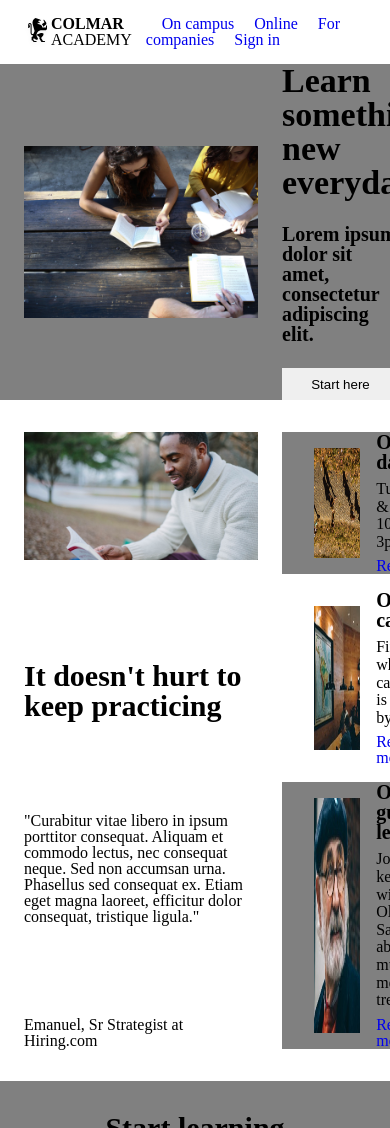
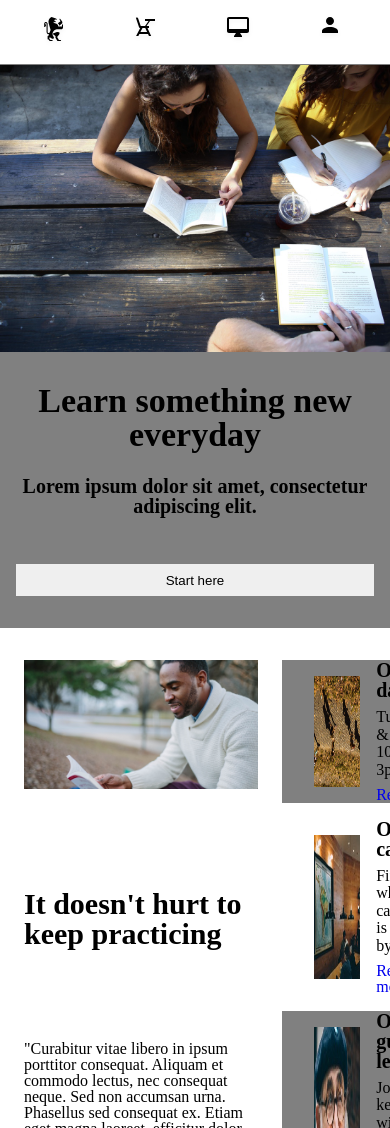
Before and after one commit to dwish-prog/Colmar-academy, a plain HTML site: page index.html in a window 390 px wide. Shown: the top 1128 px of the page. Drawn offline with Linux system fonts and the light colour scheme.

Commit message:
mobile until banner

```diff
--- a/index.html
+++ b/index.html
@@ -7,7 +7,7 @@
         <link rel="stylesheet" type="text/css" href="resources/css/style.css">
     </head>
     <body>
-        <nav>
+        <nav class="desktop">
             <div id="logo">
                 <img src="resources/media/ic-logo.svg">
                 <p id="logo-text"><strong>COLMAR</strong> ACADEMY</p>
@@ -17,6 +17,14 @@
                 <li><a href="#">Online</a></li>
                 <li><a href="#">For companies</a></li>
                 <li><a href="#">Sign in</a></li>
+            </ul>
+        </nav>
+        <nav class="mobile">
+            <ul>
+                <li><a href="#"><img src="resources/media/ic-logo.svg"></a></li>
+                <li><a href="#"><img src="resources/media/ic-on-campus.svg"></a></li>
+                <li><a href="#"><img src="resources/media/ic-online.svg"></a></li>
+                <li><a href="#"><img src="resources/media/ic-login.svg"></a></li>
             </ul>
         </nav>
         <main>
--- a/resources/css/style.css
+++ b/resources/css/style.css
@@ -76,6 +76,29 @@ main, footer {
     position: relative;
     top: 64px;
 }
+
+@media only screen and (max-width: 585px) {
+    .desktop {
+      display: none;
+    }
+
+    nav {
+        display:flex;
+        justify-content: center;
+    }
+    nav ul {
+        display: flex;
+        width: 100%;
+        justify-content: space-around;
+    }
+}
+
+@media only screen and (min-width: 585px) {
+    .mobile {
+        display: none;
+    }
+}
+
 /* headline section */
 #start-here {
     display: flex;
@@ -108,6 +131,24 @@ button {
     padding: 8px;
 }
 
+@media only screen and (max-width: 625px){
+    #start-here {
+        flex-direction: column;
+    }
+    #start-here img {
+        width: 100%;
+        padding: 0px 0px 32px 0px
+    }
+    #start-here-text {
+        width: 100%;
+        padding-left: 16px;
+        padding-right: 16px;
+        text-align: center;
+    }
+    button {
+        margin: 24px 16px 32px 16px;
+    }
+}
 /* Information section */
 #info {
     display: flex;
```
